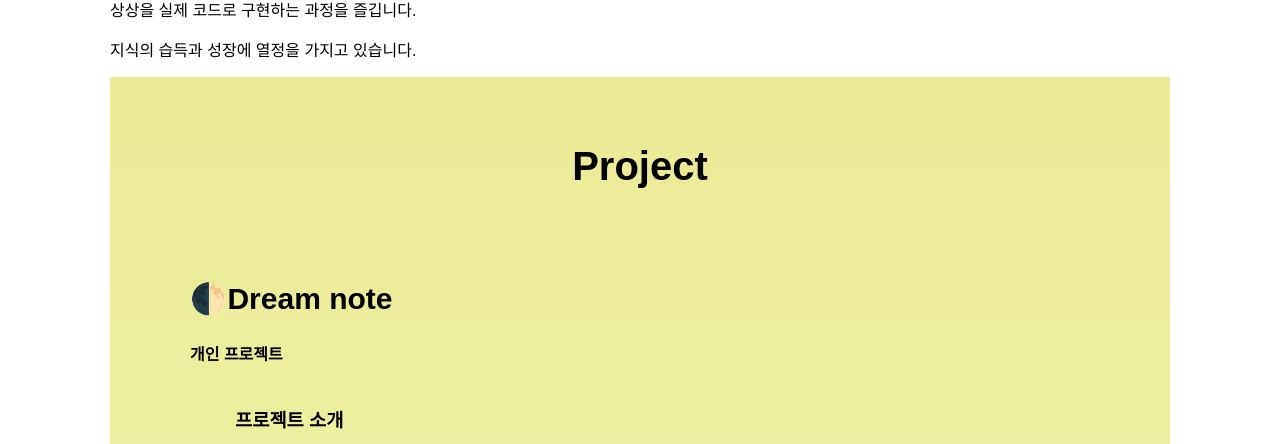
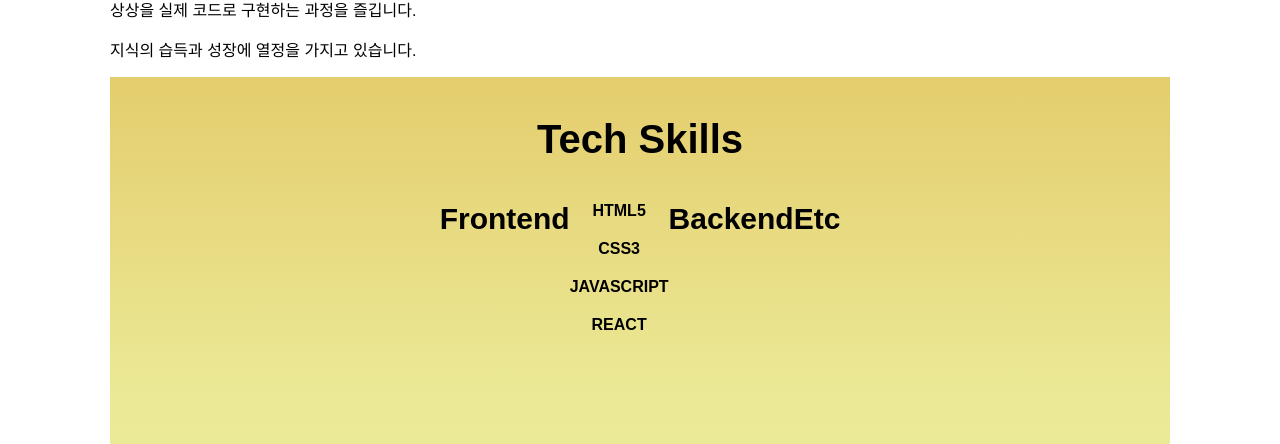
Before and after one commit to jungjin-lee90/pf, a React (Create React App) app: page / in a window 1280 px wide. Shown: the part 473-917 px from the top of the page. Built offline with nearby package versions, Linux system fonts and the light colour scheme.

Commit message:
skills 추가

```diff
--- a/src/App.js
+++ b/src/App.js
@@ -3,7 +3,7 @@ import MenuBar from './menu/MenuBar';
 import { useRef } from 'react';
 import Project from './pages/project';
 import Home from './pages/home';
-//import Skills from './routePage/skills';
+import Skills from './pages/skills';
 
 function App() {
   const HomeRef = useRef(null);
@@ -17,6 +17,7 @@ function App() {
     <div id="app-container">
       <MenuBar move={moveHandler}/>
       <Home />
+      <Skills />
       <Project ref={HomeRef} />
     </div>
   );
--- /dev/null
+++ b/src/pages/skills.css
@@ -0,0 +1,41 @@
+.skills {
+    margin: 0;
+    /* background-color: #e4cd6d; */
+    background: linear-gradient(#e4cd6d, #ebe996);
+    padding: 40px;
+    display: flex;
+    flex-direction: column;
+    justify-content: space-between;
+    align-items: center;
+  }
+  .skills-title {
+    margin: 0 0 40px 0;
+  }
+  .skill-card-wrapper {
+    display: flex;
+    flex-direction: row;
+    justify-content: space-between;
+  }
+  .frontend-card,
+  .backend-card,
+  .etc-card {
+    width: 300px;
+    padding: 25px;
+    margin: 10px 30px;
+  }
+  .frontend-title,
+  .backend-title,
+  .etc-title {
+    margin: 0 0 20px 0;
+  }
+  .skill-div {
+    text-align: center;
+  }
+  .skill-div > img {
+    height: 50%;
+  }
+  .skill-div > p {
+    height: 50%;
+    font-weight: bold;
+    margin: 0 0px 20px 0px;
+  }
--- /dev/null
+++ b/src/pages/skills.js
@@ -0,0 +1,38 @@
+import "./skills.css";
+
+const Skills = () => {
+  return (
+    <div className="skills">
+      <h1 className="skills-title">
+        <a name="skills">Tech Skills</a>
+      </h1>
+      <div className="skill-card-wrapper">
+
+          <h2 className="frontend-title">Frontend</h2>
+          <div className="skill-img-wrapper">
+            <div className="skill-div">
+
+              <p>HTML5</p>
+            </div>
+            <div className="skill-div">
+
+              <p>CSS3</p>
+            </div>
+            <div className="skill-div">
+
+              <p>JAVASCRIPT</p>
+            </div>
+            <div className="skill-div">
+
+              <p>REACT</p>
+            </div>
+          </div>
+
+          <h2 className="backend-title">Backend</h2>
+
+          <h2 className="etc-title">Etc</h2>
+      </div>
+    </div>
+  );
+};
+export default Skills;
```
